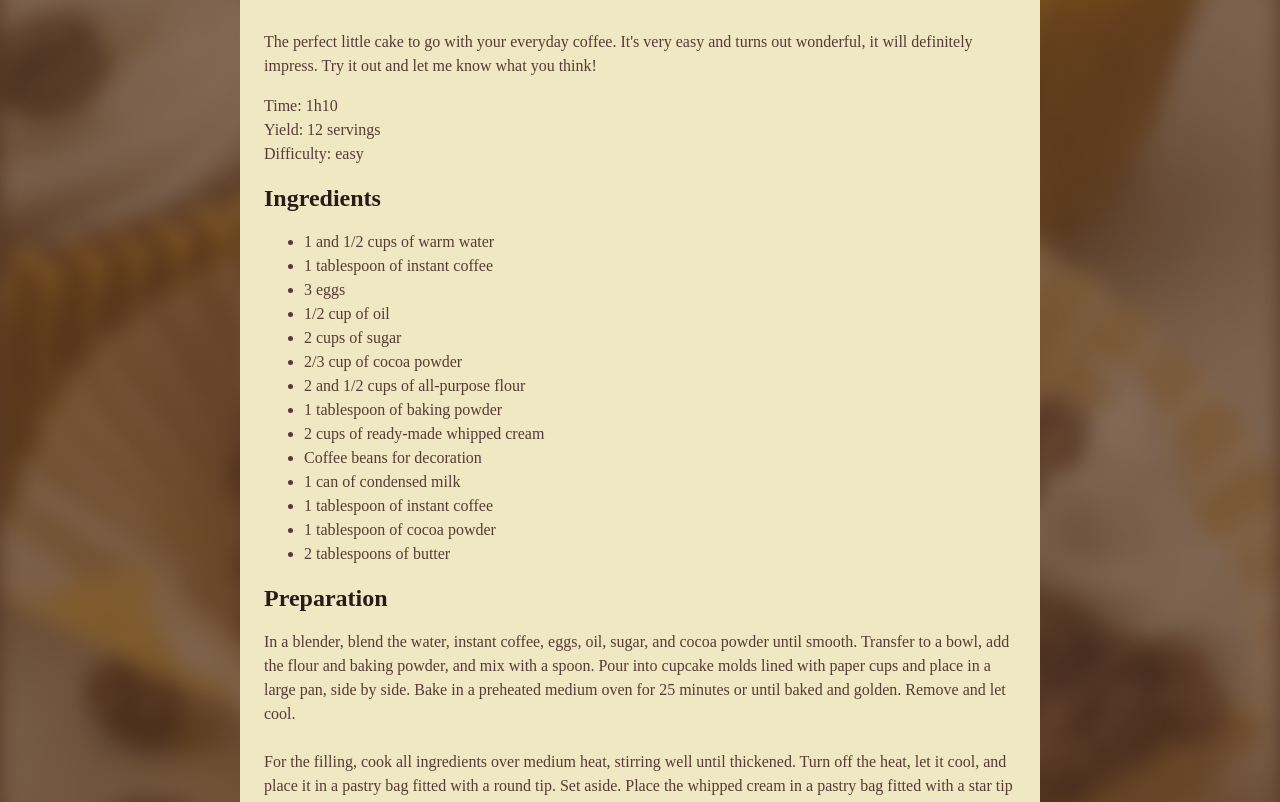
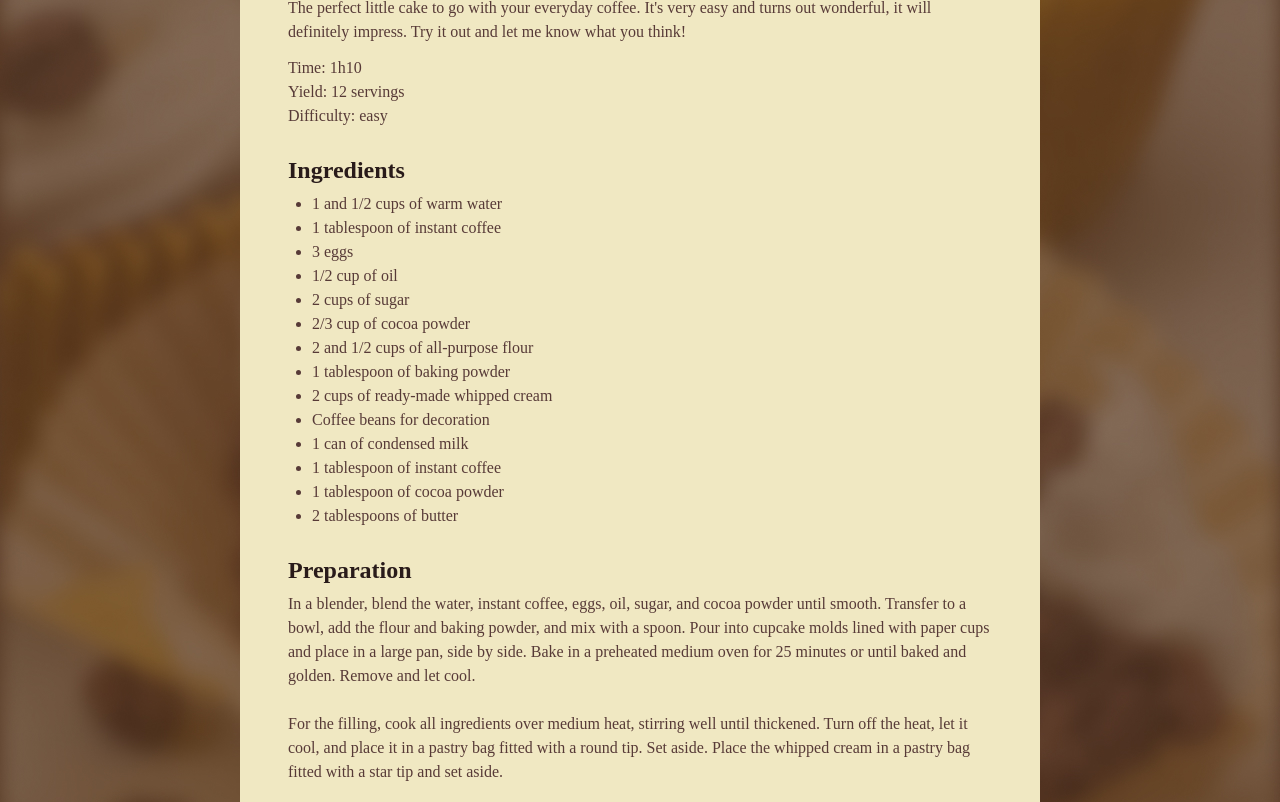
Before and after one commit to eduardapontel/recipe-page, a plain HTML site: page index.html in a window 1280 px wide. Shown: the part 571-1373 px from the top of the page. Drawn offline with Linux system fonts and the light colour scheme; a web font is replaced by a local one.

Commit message:
customize spacing

```diff
--- a/style.css
+++ b/style.css
@@ -1,7 +1,12 @@
-:root{
-    font-family: "Alice", serif;
+* {
+    margin: 0;
+    padding: 0;
+}
+
+:root {
+    font-family: 'Alice', serif;
     line-height: 150%;
-    color: #573A37;
+    color: #573a37;
 }
 
 body {
@@ -22,15 +27,34 @@ img {
     border-radius: 16px;
 }
 
-h1{
+main {
+    padding: 24px;
+}
+
+section + section {
+    margin-top: 24px;
+}
+
+#about p + p {
+    margin-top: 12px;
+}
+
+h1 {
     line-height: 140%;
     font-size: 40px;
 }
 
-h2{
+h2 {
     font-size: 24px;
 }
 
-h1, h2{
-    color: #291B1A;
+h1,
+h2 {
+    color: #291b1a;
+    margin-bottom: 4px;
+    line-height: 150%;
 }
+
+ul {
+    padding-left: 24px;
+}
```
